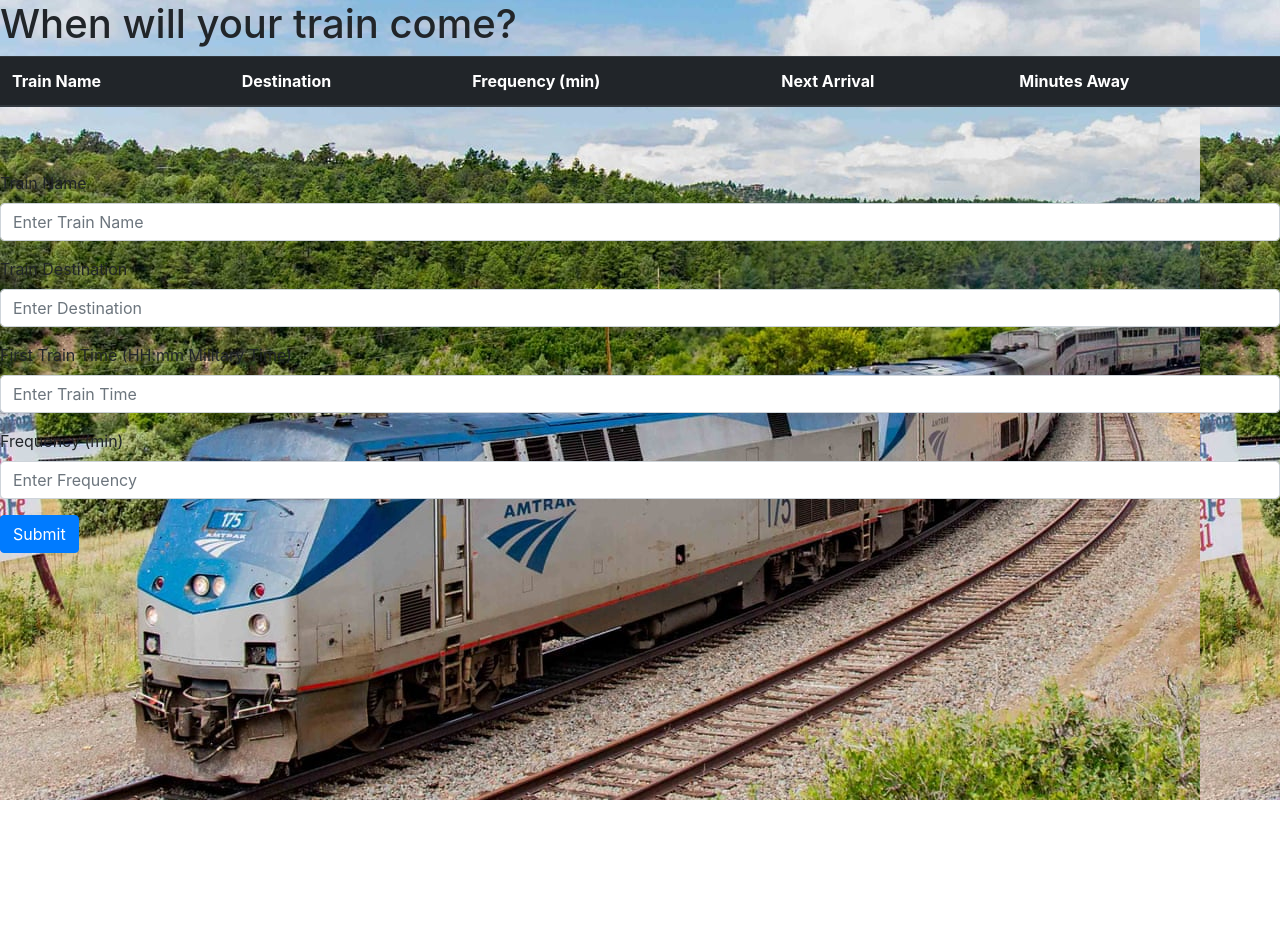
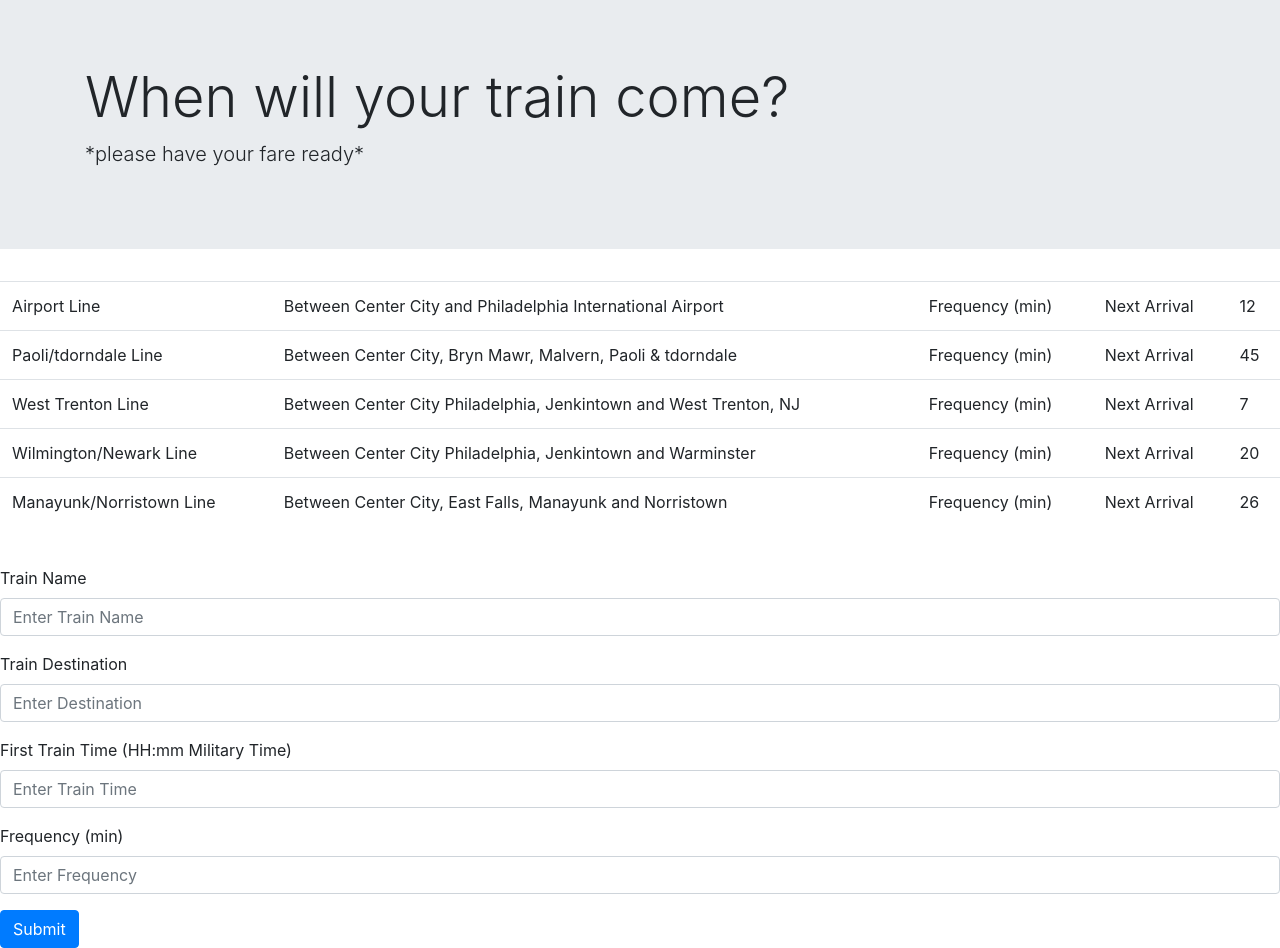
Before and after one commit to DSM12/Train-Scheduler, a plain HTML site: page index.html in a window 1280 px wide. Before the commit the page ends 800 px from the top, so only its background shows below. Drawn offline with nearby package versions, Linux system fonts and the light colour scheme; files that its build step writes are made by us from their sources.

```diff
--- a/assets/trains.js
+++ b/assets/trains.js
@@ -44,39 +44,39 @@
     $("#train-frequency").val("");
 
 });
-//create Firebase event for adding train to database and row in chart in html when input is added
-database.ref().on("child_added", function(childSnapshot) {
-    console.log(childSnapshot.val())
-    //store snapshots in variables
-    var tName = childSnapshot.val().name;
-    var tDestination = childSnapshot.val().destination;
-    var firstTrain = childSnapshot.val().start;
-    var trainFreq = childSnapshot.val().frequency;
-    //train info
-    console.log(tName);
-    console.log(tDestination);
-    console.log(firstTrain);
-    console.log(trainFreq);
-    //calculate next arrival
-    var nextArrival = moment(firstTrain, "HH:mm").from(moment(trainFreq, "m"));
-    nextArrival = moment().format("HH:mm");
-    console.log("Next arrival: " + nextArrival);
-    //calculate how many minutes until next train
-    // var now = moment().format("HH:mm");
-    var minsArrive = nextArrival - trainFreq;
-    console.log("Minutes until next train: " + minsArrive);
-    //create the new row
-    var newRow = $("<tr>").append(
-        $("<td>").text(tName),
-        $("<td>").text(tDestination),
-        $("<td>").text(firstTrain),
-        $("<td>").text(trainFreq),
-        $("<td>").text(nextArrival),
-        $("<td>").text(minsArrive),
-    );
-    //append new row to table
-    $("#train-table").append(newRow);
+// //create Firebase event for adding train to database and row in chart in html when input is added
+// database.ref().on("child_added", function(childSnapshot) {
+//     console.log(childSnapshot.val())
+//     //store snapshots in variables
+//     var tName = childSnapshot.val().name;
+//     var tDestination = childSnapshot.val().destination;
+//     var firstTrain = childSnapshot.val().start;
+//     var trainFreq = childSnapshot.val().frequency;
+//     //train info
+//     console.log(tName);
+//     console.log(tDestination);
+//     console.log(firstTrain);
+//     console.log(trainFreq);
+//     //calculate next arrival
+//     var nextArrival = moment(firstTrain, "HH:mm").from(moment(trainFreq, "m"));
+//     nextArrival = moment().format("HH:mm");
+//     console.log("Next arrival: " + nextArrival);
+//     //calculate how many minutes until next train
+//     // var now = moment().format("HH:mm");
+//     var minsArrive = nextArrival - trainFreq;
+//     console.log("Minutes until next train: " + minsArrive);
+//     //create the new row
+//     var newRow = $("<tr>").append(
+//         $("<td>").text(tName),
+//         $("<td>").text(tDestination),
+//         $("<td>").text(firstTrain),
+//         $("<td>").text(trainFreq),
+//         $("<td>").text(nextArrival),
+//         $("<td>").text(minsArrive),
+//     );
+//     //append new row to table
+//     $("#train-table").append(newRow);
 
-}, function(errorObject) {
-    console.log("Errors handled:" + errorObject.code);
-});
+// }, function(errorObject) {
+//     console.log("Errors handled:" + errorObject.code);
+// });
--- a/index.html
+++ b/index.html
@@ -1,8 +1,9 @@
 <!DOCTYPE html>
 <html lang="en">
+
 <head>
   <meta charset="UTF-8">
-    <meta name="viewport" content="width=device-width, initial-scale=1.0">
+  <meta name="viewport" content="widtd=device-widtd, initial-scale=1.0">
   <title>Train Schedule</title>
   <link rel="stylesheet" href="https://maxcdn.bootstrapcdn.com/bootstrap/4.0.0/css/bootstrap.min.css">
   <link rel="stylesheet" type="text/css" href="./assets/css/style.css">
@@ -12,33 +13,71 @@
 
 
 </head>
-<body background="assets/images/train.jpg">
-    <h1>When will your train come?</h1>
+<!-- "backgroung="assets/images/train.jpg" below in <body>" -->
+
+<body>
+
+  <!-- Added jumbrotron  -->
+  <div class="jumbotron jumbotron-fluid">
+    <div class="container">
+      <h1 class="display-4">When will your train come?</h1>
+      <p class="lead">*please have your fare ready*</p>
+    </div>
+  </div>
+
+
+  <!-- Current train schedule -->
   <table class="table" id="train-table">
-        <thead class="thead-dark">
-          <tr>
-            <th scope="col">Train Name</th>
-            <th scope="col">Destination</th>
-            <th scope="col">Frequency (min)</th>
-            <th scope="col">Next Arrival</th>
-            <th scope="col">Minutes Away</th>
-          </tr>
-        </thead>
+    <!-- <tr>
+      <td scope="col">Train Name</td>
+      <td scope="col">Destination</td>
+      <td scope="col">Frequency (min)</td>
+      <td scope="col">Next Arrival</td>
+      <td scope="col">Minutes Away</td>
+    </tr> -->
+    </tdead>
     <tbody>
       <tr>
-            <th scope="row"></th>
-            <td></td>
-            <td></td>
-            <td></td>
-            <td></td>
+        <td scope="row">Airport Line</td>
+        <td scope="row">Between Center City and Philadelphia International Airport</td>
+        <td scope="row">Frequency (min)</td>
+        <td scope="row">Next Arrival</td>
+        <td scope="row">12</td>
+      <tr>
+        <td scope="row">Paoli/tdorndale Line</td>
+        <td scope="row">Between Center City, Bryn Mawr, Malvern, Paoli & tdorndale</td>
+        <td scope="row">Frequency (min)</td>
+        <td scope="row">Next Arrival</td>
+        <td scope="row">45</td>
+      <tr>
+        <td scope="row">West Trenton Line</td>
+        <td scope="row">Between Center City Philadelphia, Jenkintown and West Trenton, NJ</td>
+        <td scope="row">Frequency (min)</td>
+        <td scope="row">Next Arrival</td>
+        <td scope="row">7</td>
+      <tr>
+        <td scope="row">Wilmington/Newark Line</td>
+        <td scope="row">Between Center City Philadelphia, Jenkintown and Warminster</td>
+        <td scope="row">Frequency (min)</td>
+        <td scope="row">Next Arrival</td>
+        <td scope="row">20</td>
+      <tr>
+        <td scope="row">Manayunk/Norristown Line</td>
+        <td scope="row">Between Center City, East Falls, Manayunk and Norristown</td>
+        <td scope="row">Frequency (min)</td>
+        <td scope="row">Next Arrival</td>
+        <td scope="row">26</td>
       </tr>
     </tbody>
   </table>
   <br>
+
+  <!-- Code below is where user adds tdeir train -->
   <form>
     <div class="form-group">
       <label for="train-name-input">Train Name</label>
-          <input type="name" class="form-control" id="train-name" aria-describedby="train-name" placeholder="Enter Train Name">
+      <input type="name" class="form-control" id="train-name" aria-describedby="train-name"
+        placeholder="Enter Train Name">
     </div>
     <div class="form-group">
       <label for="train-destination">Train Destination</label>
@@ -54,7 +93,13 @@
     </div>
     <button type="submit" class="btn btn-primary" id="submit-button">Submit</button>
   </form>
+
+
   <script src="https://cdnjs.cloudflare.com/ajax/libs/jquery/3.2.1/jquery.min.js"></script>
-    <script src="./assets/javascript/logic.js"></script>
+  <script src="./assets/trains.js"></script>
+
+
+
 </body>
+
 </html>
```
Lines whose indentation alone changed are shown as unchanged.
